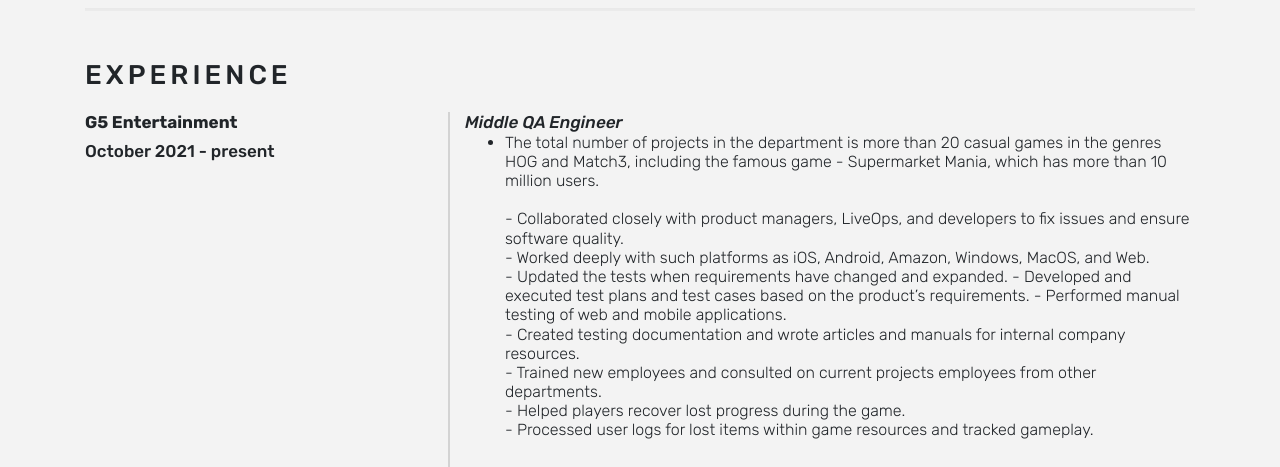
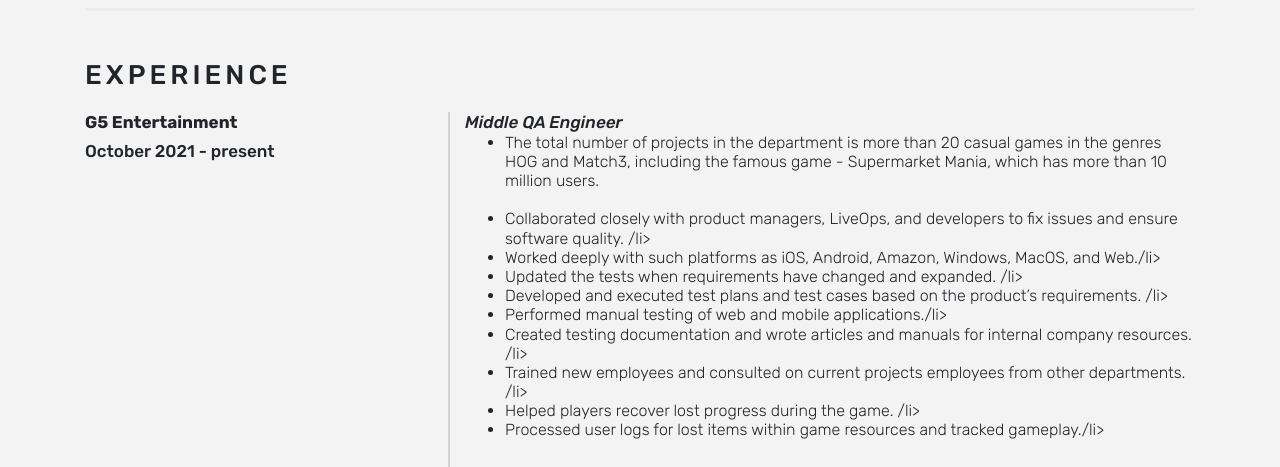
Before and after one commit to KseniiaMorozova/Resume, a plain HTML site: page index.html in a window 1280 px wide. Shown: the part 476-943 px from the top of the page. Drawn offline with Linux system fonts and the light colour scheme.

Commit message:
Update index.html

```diff
--- a/index.html
+++ b/index.html
@@ -78,21 +78,21 @@
 <ul>
 <li>The total number of projects in the department is more than 20 casual games in the genres HOG and Match3, including the famous game - Supermarket Mania, which has more than 10 million users. </li>
 <br>
-- Collaborated closely with product managers, LiveOps, and developers to fix issues and ensure software quality.
+<li>Collaborated closely with product managers, LiveOps, and developers to fix issues and ensure software quality. /li>
 <br>
-- Worked deeply with such platforms as iOS, Android, Amazon, Windows, MacOS, and Web.
+<li>Worked deeply with such platforms as iOS, Android, Amazon, Windows, MacOS, and Web./li>
 <br>
-- Updated the tests when requirements have changed and expanded.
-- Developed and executed test plans and test cases based on the product’s requirements.
-- Performed manual testing of web and mobile applications.
+<li>Updated the tests when requirements have changed and expanded. /li>
+<li>Developed and executed test plans and test cases based on the product’s requirements. /li>
+<li>Performed manual testing of web and mobile applications./li>
 <br>
-- Created testing documentation and wrote articles and manuals for internal company resources.
+<li>Created testing documentation and wrote articles and manuals for internal company resources. /li>
 <br>
-- Trained new employees and consulted on current projects employees from other departments.
+<li>Trained new employees and consulted on current projects employees from other departments. /li>
 <br>
-- Helped players recover lost progress during the game.
+<li>Helped players recover lost progress during the game. /li>
 <br>
-- Processed user logs for lost items within game resources and tracked gameplay.</h6>
+<li>Processed user logs for lost items within game resources and tracked gameplay./li></h6>
 </ul>
 			</div>
 		</div>
```
